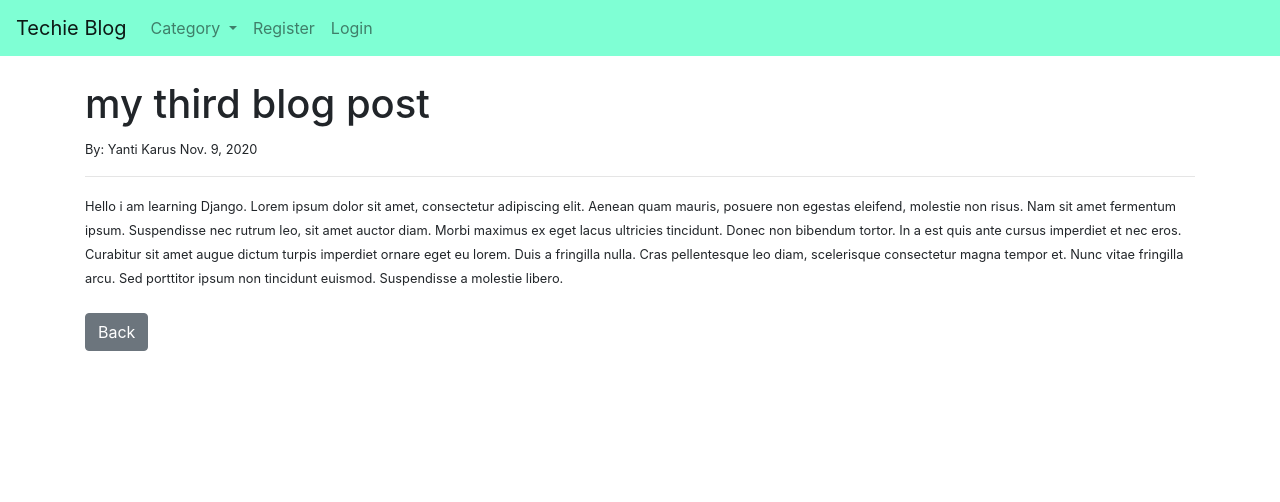
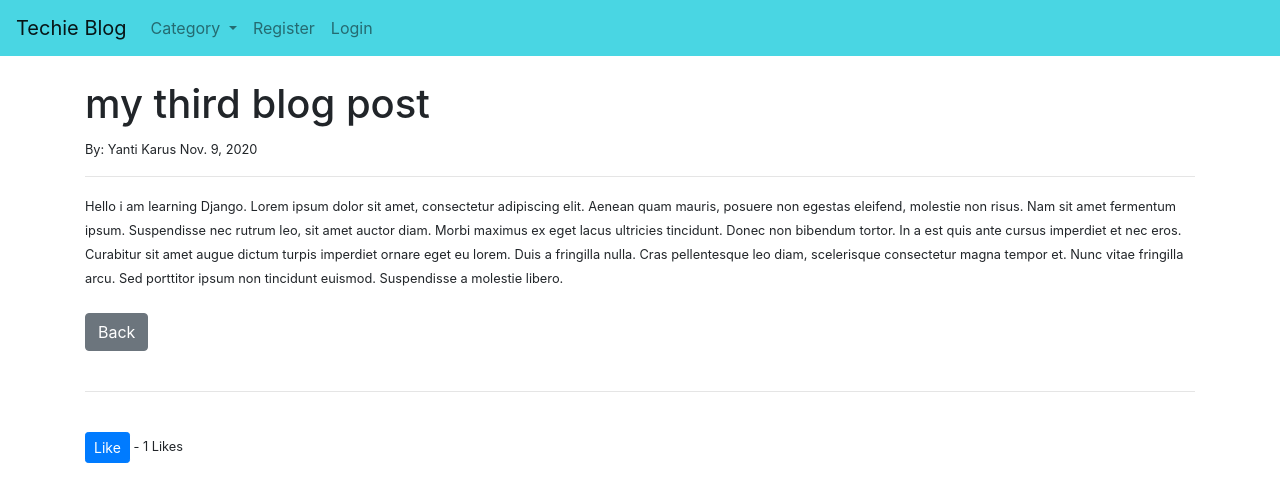
Before and after one commit to macalada/November-Project, a Django app: page /post/3 in a window 1280 px wide. Shown: the top 502 px of the page. Run offline with Django 3.2, Linux system fonts and the light colour scheme; data comes from the database, SQL or seed files in the repository; both versions use the stored data as it was after the commit; some libraries are stand-ins or nearby versions.

Commit message:
add like and unlike functionality

```diff
--- a/blog/theblog/forms.py
+++ b/blog/theblog/forms.py
@@ -15,7 +15,8 @@ class PostForm(forms.ModelForm):
         widgets = {
             'title' : forms.TextInput(attrs={'class' : 'form-control'}),
             'title_tag' : forms.TextInput(attrs={'class' : 'form-control'}),
-            'author' : forms.Select(attrs={'class' : 'form-control'}),
+            'author' : forms.TextInput(attrs={'class' : 'form-control', 'value':'','id':'authorName', 'type':'hidden'}),
+            # 'author' : forms.Select(attrs={'class' : 'form-control'}),
             'category' : forms.Select(choices=choice_list, attrs={'class' : 'form-control'}),
             'body' : forms.Textarea(attrs={'class' : 'form-control'}),
         }
--- a/blog/theblog/models.py
+++ b/blog/theblog/models.py
@@ -21,6 +21,10 @@ class Post(models.Model):
     category = models.CharField(max_length=255, default="coding")
     body = models.TextField()
     post_date= models.DateField(auto_now_add=True)
+    likes= models.ManyToManyField(User, related_name='blog_post')
+
+    def total_likes(self):
+        return self.likes.count()
 
     def __str__(self):
         return self.title + ' | ' + str(self.author)
--- a/blog/theblog/templates/add_post.html
+++ b/blog/theblog/templates/add_post.html
@@ -16,6 +16,10 @@
                     </form>
                 </div>
         </div>
+        <script>
+            let name= '{{user.id}}'
+            document.getElementById('authorName').value= name;
+        </script>
     {% else %}
     Please login to add post.
     {% endif %}
--- a/blog/theblog/templates/base.html
+++ b/blog/theblog/templates/base.html
@@ -16,7 +16,7 @@
   </head>
   <body>
 
-    <nav class="navbar navbar-expand-lg navbar-light" style="background-color:aquamarine;">
+    <nav class="navbar navbar-expand-lg navbar-light" style="background-color:#49d6e3">
     <!-- <nav class="navbar navbar-expand-lg navbar-dark bg-dark" style="background-color: aqua;"> -->
         <a class="navbar-brand" href="{% url 'home' %}">Techie Blog</a>
         <button class="navbar-toggler" type="button" data-toggle="collapse" data-target="#navbarSupportedContent" aria-controls="navbarSupportedContent" aria-expanded="false" aria-label="Toggle navigation">
--- a/blog/theblog/templates/delete_post.html
+++ b/blog/theblog/templates/delete_post.html
@@ -4,6 +4,7 @@
 {% block content %}
 
     {% if user.is_authenticated %}
+        {% if user.id == post.author.id %}
             <div class="container">
                 <h1>Delete Blog Post</h1>
                 <br/><br/>
@@ -16,6 +17,7 @@
                         </form>
                     </div>
             </div>
+        {% endif %}
     {% else %}
     Please login to add post.
     {% endif %}
--- a/blog/theblog/templates/home.html
+++ b/blog/theblog/templates/home.html
@@ -9,8 +9,10 @@
             <li><a href="{% url 'post_detail' post.pk%}">{{post.title}}</a> |
                 <a href="{% url 'category' post.category|slugify%}">{{post.category}} </a>- {{post.author.first_name}} {{post.author.last_name}}
                 {% if user.is_authenticated %}
-                - <small><a href="{% url 'update_post' post.pk%}">(Edit)</a>
-                    <a href="{% url 'delete_post' post.pk%}">(Delete)</a></small>
+                    {% if user.id == post.author.id %}
+                        - <small><a href="{% url 'update_post' post.pk%}">(Edit)</a>
+                            <a href="{% url 'delete_post' post.pk%}">(Delete)</a></small>
+                    {% endif %}
                 {% endif %}
                     <br/>
             {{post.body| slice:":200" |safe}}</li>
--- a/blog/theblog/templates/post_detail.html
+++ b/blog/theblog/templates/post_detail.html
@@ -6,13 +6,29 @@
     <h1>{{post.title}}</h1>
     <small>By: {{post.author.first_name}} {{post.author.last_name}} {{post.post_date}}
         {% if user.is_authenticated %}
-            <a href="{% url 'update_post' post.pk%}">(Edit)</a>
-            <a href="{% url 'delete_post' post.pk%}">(Delete)</a>
-            </small>
+             {% if user.id == post.author.id %}
+                <a href="{% url 'update_post' post.pk%}">(Edit)</a>
+                <a href="{% url 'delete_post' post.pk%}">(Delete)</a>
+                </small>
+            {% endif %}
         {% endif %}
         <br/>
     <hr>
     {{post.body | safe}}
     <br/><br/>
     <a href="{% url 'home'%}" class="btn btn-secondary">Back</a>
+    <br/><br/>
+    <hr>
+    <br/>
+    <form action="{% url 'like_post' post.pk %}"method="POST">
+        {%csrf_token%}
+
+        {% if liked %}
+        <button type="submit" name="post_id" value="{{post.id}}" class="btn btn-danger btn-sm">Unlike</button>
+        {% else %}
+        <button type="submit" name="post_id" value="{{post.id}}" class="btn btn-primary btn-sm">Like</button>
+
+        {% endif %}
+        - {{total_likes}} Likes
+    </form>
 {% endblock %}
--- a/blog/theblog/templates/update_post.html
+++ b/blog/theblog/templates/update_post.html
@@ -4,6 +4,7 @@
 {% block content %}
 
     {% if user.is_authenticated %}
+        {% if user.id == post.author.id %}
             <div class="container">
                 <h1>Edit Post</h1>
                 <br/><br/>
@@ -16,6 +17,7 @@
                         </form>
                     </div>
             </div>
+        {% endif %}
     {% else %}
     You are not allowed here!
     {% endif %}
--- a/blog/theblog/urls.py
+++ b/blog/theblog/urls.py
@@ -1,5 +1,5 @@
 from django.urls import path
-from . views import HomeView, PostDetailView, AddPostView, UpdatePostView, DeletePostView, CategoryView,  AddCategoryView
+from . views import HomeView, PostDetailView, AddPostView, UpdatePostView, DeletePostView, CategoryView,  AddCategoryView, LikeView
 
 urlpatterns = [
     # path('', views.home, name="home")
@@ -9,5 +9,6 @@ urlpatterns = [
     path('add_category/', AddCategoryView.as_view(), name="add_category"),
     path('post/edit/<int:pk>',UpdatePostView.as_view(), name="update_post"),
     path('post/<int:pk>/delete',DeletePostView.as_view(), name="delete_post"),
-    path('category/<str:cats>/',CategoryView, name="category")
+    path('category/<str:cats>/',CategoryView, name="category"),
+    path('like/<int:pk>/', LikeView, name="like_post")
 ]
--- a/blog/theblog/views.py
+++ b/blog/theblog/views.py
@@ -1,10 +1,21 @@
-from django.shortcuts import render
+from django.shortcuts import render, get_object_or_404
 from django.views.generic import ListView, DetailView, CreateView, UpdateView, DeleteView
 from .models import Post, Category
 from .forms import PostForm, UpdatePostForm
-from django.urls import reverse_lazy
+from django.urls import reverse_lazy, reverse
+from django.http import HttpResponseRedirect
 
 
+def LikeView(request, pk):
+    post=get_object_or_404(Post, id=request.POST.get('post_id'))
+    liked = False
+    if post.likes.filter(id=request.user.id).exists():
+        post.likes.remove(request.user)
+        liked = False
+    else :
+        post.likes.add(request.user)
+        liked = True
+    return HttpResponseRedirect(reverse('post_detail', args = [str(pk)]))
 
 
 # def home(request):
@@ -30,10 +41,19 @@ class PostDetailView(DetailView):
     model = Post
     template_name = "post_detail.html"
 
+
     def get_context_data(self, *args, **kwargs):
         cat_menu=Category.objects.all()
         context= super(PostDetailView, self).get_context_data(*args, **kwargs)
+
+        stuff = get_object_or_404(Post, id=self.kwargs['pk'])
+        total_likes=stuff.total_likes()
+        liked = False
+        if stuff.likes.filter(id=self.request.user.id).exists():
+            liked = True
         context["cat_menu"]=cat_menu
+        context["total_likes"]=total_likes
+        context["liked"]=  liked
         return context
 
 class AddPostView(CreateView):
```
Also changed, not shown: blog/db.sqlite3. Lines whose indentation alone changed are shown as unchanged.
